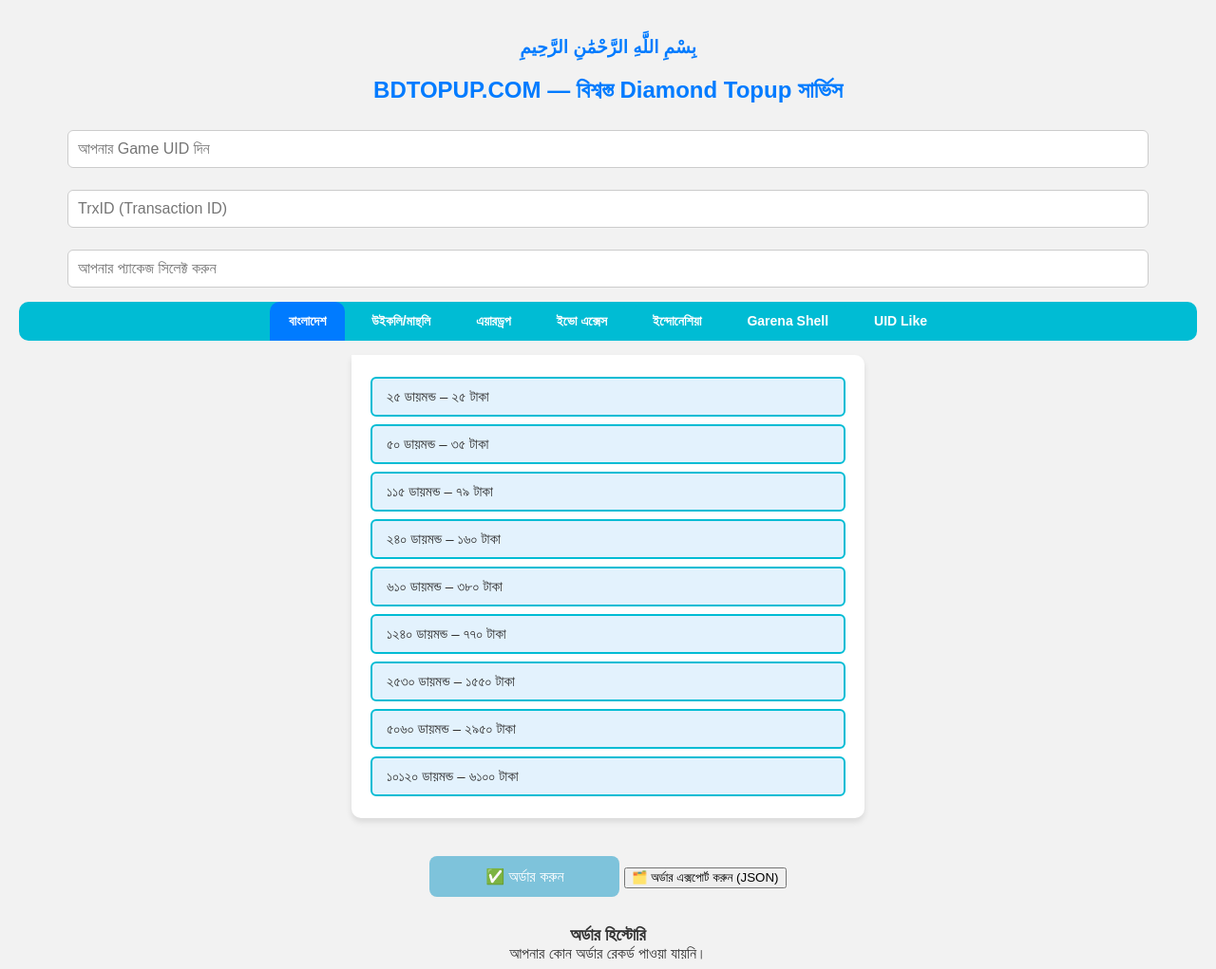
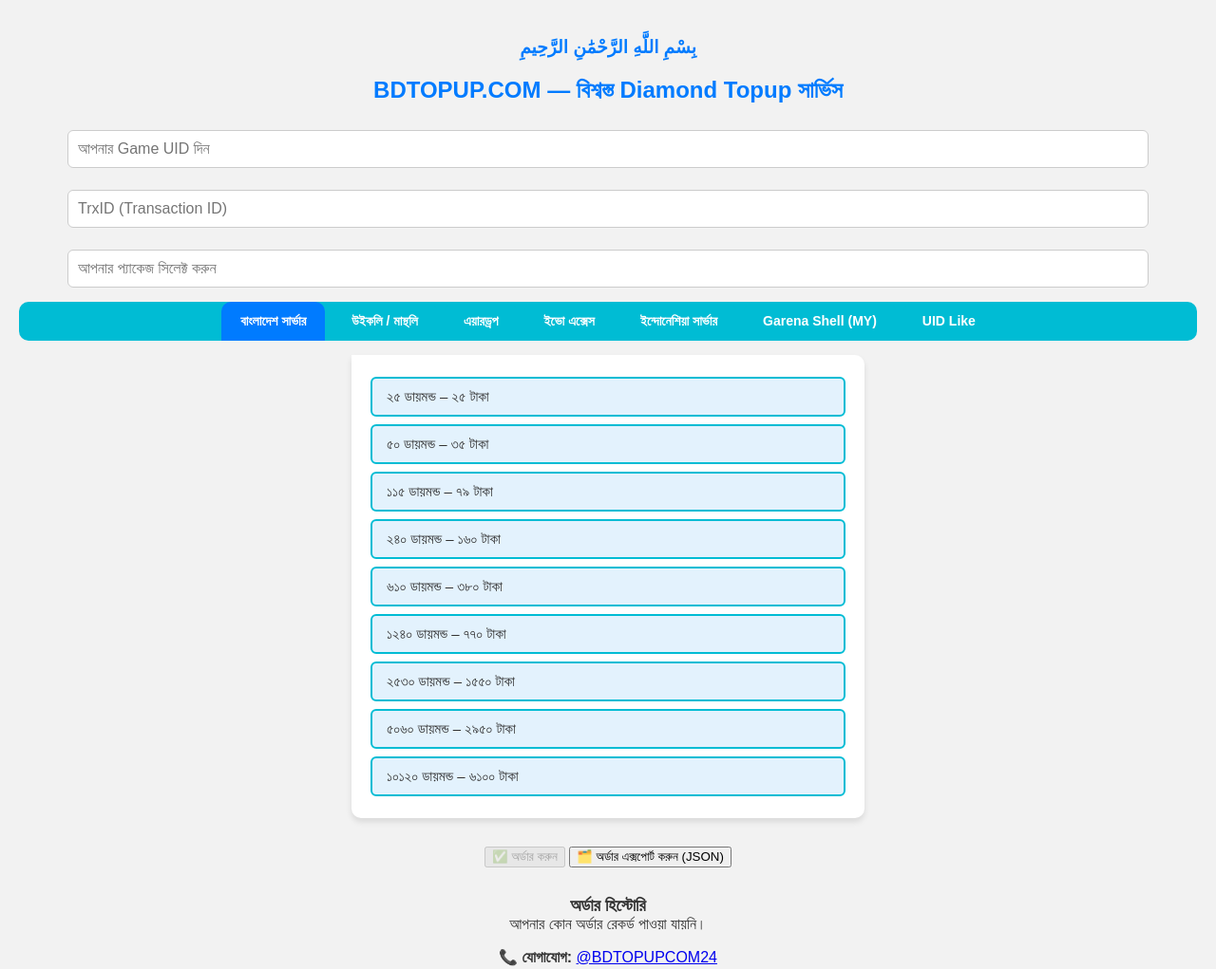
Before and after one commit to BDTOPUPCOM24/https-bdtopupcom24., a plain HTML site: page index html.html in a window 1280 px wide. Shown: the top 1021 px of the page at 95% size. Drawn offline with Linux system fonts and the light colour scheme.

Commit message:
Update index html.html

```diff
--- a/index html.html
+++ b/index html.html
@@ -88,21 +88,8 @@
       border-radius: 6px;
       font-size: 16px;
     }
-    button#orderBtn {
-      background-color: #007bff;
-      color: white;
-      padding: 12px 25px;
-      font-size: 16px;
-      border: none;
-      border-radius: 8px;
-      cursor: pointer;
-      transition: background-color 0.3s ease;
-      margin-top: 10px;
-      width: 200px;
-    }
-    button#orderBtn:disabled {
-      background-color: #7ec3db;
-      cursor: not-allowed;
+    #emailInput {
+      display: none;
     }
     #warningMsg, #successMsg {
       max-width: 500px;
@@ -123,7 +110,6 @@
       color: #155724;
       border: 1px solid #c3e6cb;
     }
-    #emailInput { display: none; }
   </style>
 </head>
 <body>
@@ -135,22 +121,23 @@
 <div id="successMsg"></div>
 
 <input type="text" id="uid" placeholder="আপনার Game UID দিন" />
+<input type="email" id="emailInput" placeholder="Garena Email দিন (শুধু Garena এর জন্য)" />
 <input type="text" id="trxid" placeholder="TrxID (Transaction ID)" />
-<input type="email" id="emailInput" placeholder="আপনার Email দিন (শুধু Garena Shell এর জন্য)" />
 <input type="text" id="selectedPack" placeholder="আপনার প্যাকেজ সিলেক্ট করুন" readonly />
 
+<!-- All Package Tabs -->
 <div class="tab" id="packageTabs">
-  <button class="tablinks active" onclick="openTab(event, 'Bangladesh')">বাংলাদেশ</button>
-  <button class="tablinks" onclick="openTab(event, 'Weekly')">উইকলি/মান্থলি</button>
+  <button class="tablinks active" onclick="openTab(event, 'Bangladesh')">বাংলাদেশ সার্ভার</button>
+  <button class="tablinks" onclick="openTab(event, 'Weekly')">উইকলি / মান্থলি</button>
   <button class="tablinks" onclick="openTab(event, 'Airdrop')">এয়ারড্রপ</button>
   <button class="tablinks" onclick="openTab(event, 'Evo')">ইভো এক্সেস</button>
-  <button class="tablinks" onclick="openTab(event, 'Indonesia')">ইন্দোনেশিয়া</button>
-  <button class="tablinks" onclick="openTab(event, 'Garena')">Garena Shell</button>
+  <button class="tablinks" onclick="openTab(event, 'Indonesia')">ইন্দোনেশিয়া সার্ভার</button>
+  <button class="tablinks" onclick="openTab(event, 'Garena')">Garena Shell (MY)</button>
   <button class="tablinks" onclick="openTab(event, 'UIDLike')">UID Like</button>
 </div>
 
-<!-- সব প্যাকেজ ট্যাব এখানে থাকবে -->
-<div id="Bangladesh" class="tabcontent" style="display:block">
+<!-- Bangladesh Server -->
+<div id="Bangladesh" class="tabcontent" style="display:block;">
   <div class="box" onclick="selectPack(this)">২৫ ডায়মন্ড – ২৫ টাকা</div>
   <div class="box" onclick="selectPack(this)">৫০ ডায়মন্ড – ৩৫ টাকা</div>
   <div class="box" onclick="selectPack(this)">১১৫ ডায়মন্ড – ৭৯ টাকা</div>
@@ -162,13 +149,15 @@
   <div class="box" onclick="selectPack(this)">১০১২০ ডায়মন্ড – ৬১০০ টাকা</div>
 </div>
 
+<!-- Weekly/Monthly -->
 <div id="Weekly" class="tabcontent">
   <div class="box" onclick="selectPack(this)">উইকলি লাইট – ৩৫ টাকা</div>
   <div class="box" onclick="selectPack(this)">উইকলি – ১৫০ টাকা</div>
-  <div class="box" onclick="selectPack(this)">মান্থলি প্যাকেজ  – ৬৮০ টাকা</div>
+  <div class="box" onclick="selectPack(this)">মান্থলি প্যাকেজ – ৬৮০ টাকা</div>
   <div class="box" onclick="selectPack(this)">Level Up Pass – ৩৫০ টাকা</div>
 </div>
 
+<!-- Airdrop -->
 <div id="Airdrop" class="tabcontent">
   <div class="box" onclick="selectPack(this)">০.৯৯$ – ১০০ টাকা</div>
   <div class="box" onclick="selectPack(this)">১.৯৯$ – ১৮০ টাকা</div>
@@ -176,12 +165,14 @@
   <div class="box" onclick="selectPack(this)">৩.৯৯$ – ৩৮০ টাকা</div>
 </div>
 
+<!-- Evo -->
 <div id="Evo" class="tabcontent">
   <div class="box" onclick="selectPack(this)">৩ দিন ইভো – ৬৯ টাকা</div>
   <div class="box" onclick="selectPack(this)">৭ দিন ইভো – ১১০ টাকা</div>
   <div class="box" onclick="selectPack(this)">৩০ দিন ইভো – ২৮৭ টাকা</div>
 </div>
 
+<!-- Indonesia Server -->
 <div id="Indonesia" class="tabcontent">
   <div class="box" onclick="selectPack(this)">৫ ডায়মন্ড – ১৫ টাকা</div>
   <div class="box" onclick="selectPack(this)">৫০ ডায়মন্ড – ৬০ টাকা</div>
@@ -196,7 +187,12 @@
   <div class="box" onclick="selectPack(this)">BP Card – ৩৯৯ টাকা</div>
 </div>
 
+<!-- Garena Shell -->
 <div id="Garena" class="tabcontent">
+  <div style="background:#fff3f3; font-weight:bold; color:#880e4f; padding:10px; border-radius:6px; margin-bottom:10px; border:1px solid #880e4f;">
+    পাইকারি মূল্য তালিকা<br>-------------------------<br>
+    𝗚𝗮𝗿𝗲𝗻𝗮 𝗦𝗵𝗲𝗹𝗹 𝗔𝗰𝗰𝗼𝘂𝗻𝘁 (𝗠𝗬) – ৩৫০ টাকা (অফার প্রাইস)<br>
+  </div>
   <div class="box" onclick="selectPack(this)">🪽 290 Shell – ৩৬০ টাকা</div>
   <div class="box" onclick="selectPack(this)">🪽 390 Shell – ৪৭৫ টাকা</div>
   <div class="box" onclick="selectPack(this)">🪽 500 Shell – ৬১০ টাকা</div>
@@ -206,6 +202,7 @@
   <div class="box" onclick="selectPack(this)">🪽 1300 Shell – ১৫১০ টাকা</div>
 </div>
 
+<!-- UID Like -->
 <div id="UIDLike" class="tabcontent">
   <div class="box" onclick="selectPack(this)">১০০ লাইক – ২০ টাকা</div>
   <div class="box" onclick="selectPack(this)">১০০০ লাইক – ৯০ টাকা</div>
```
